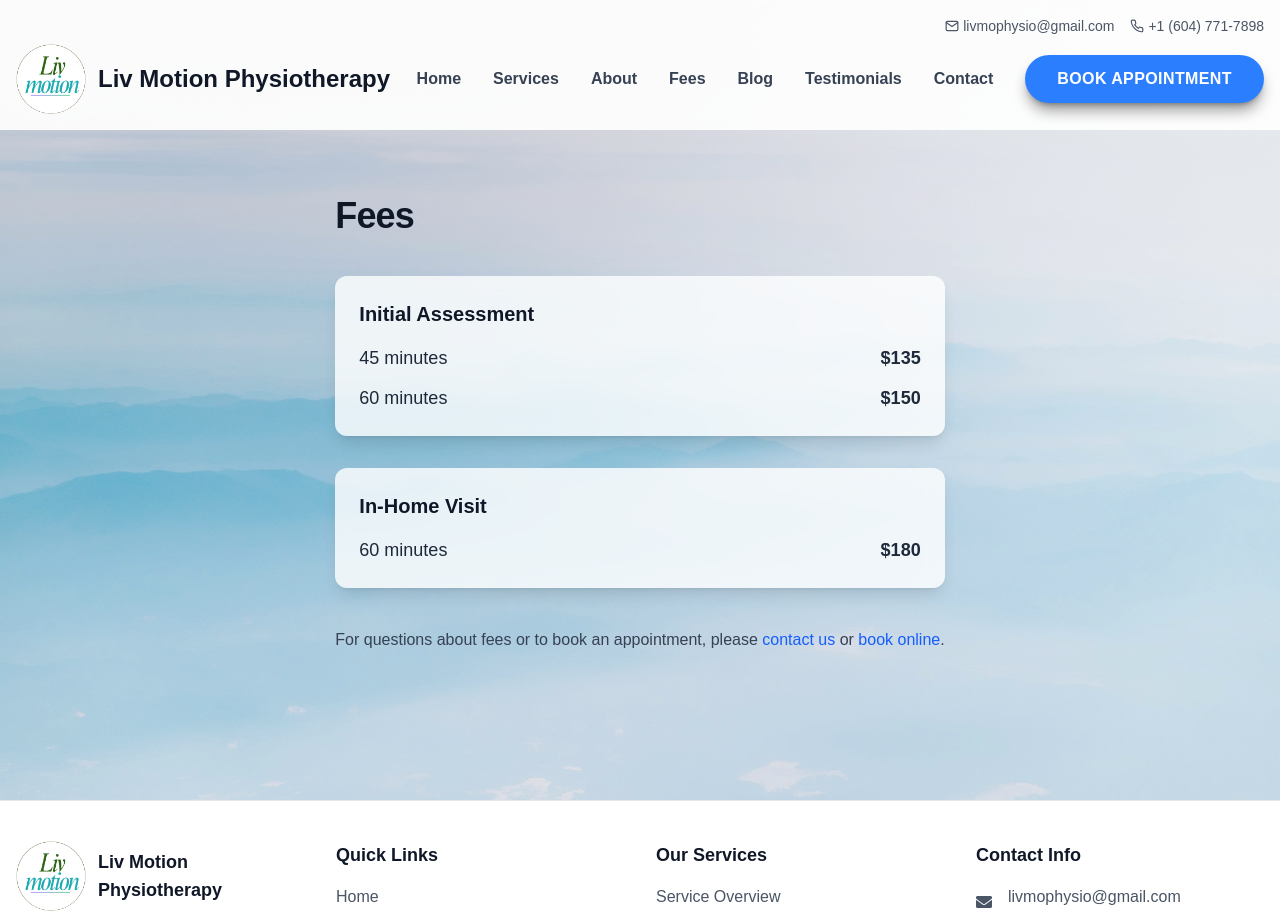
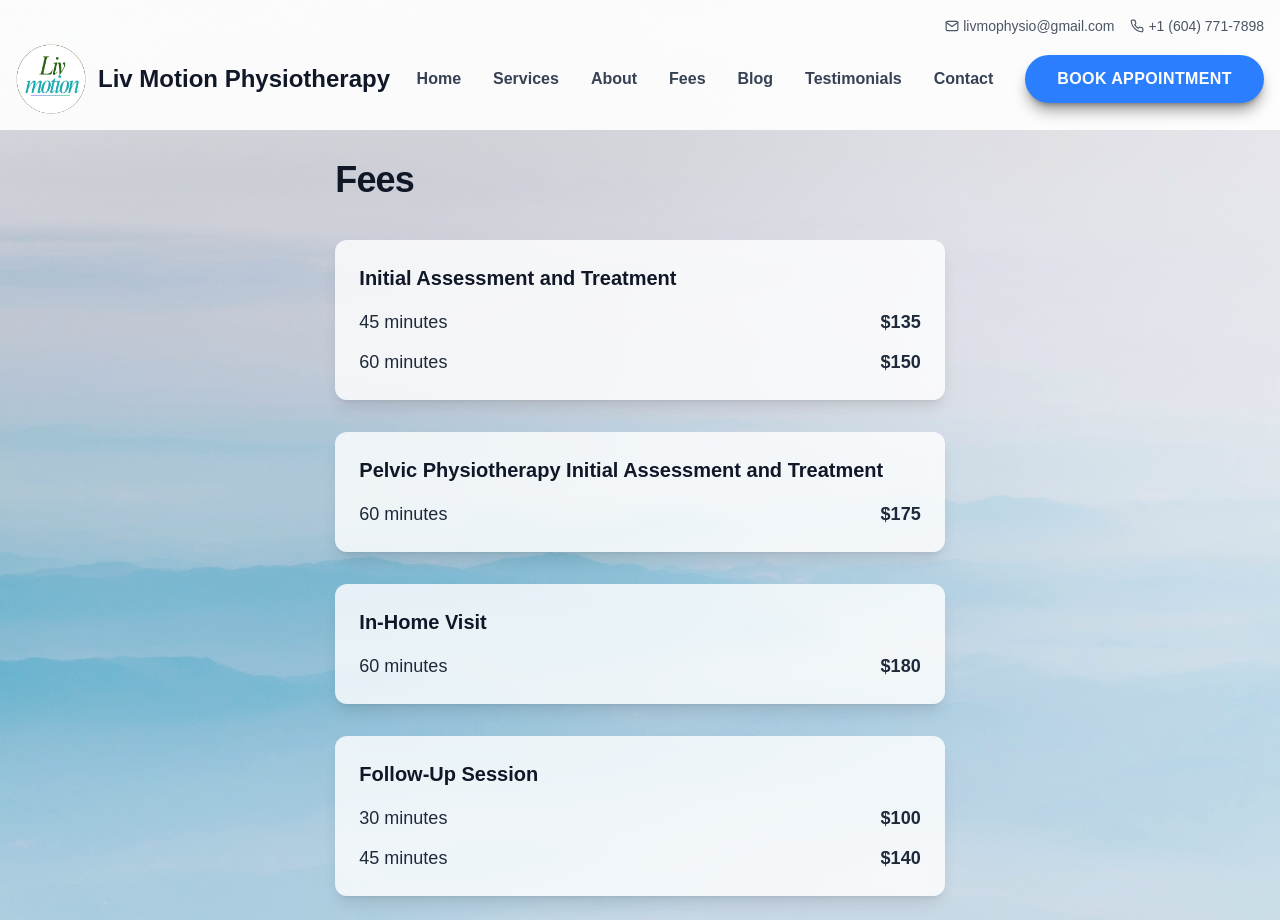
Before and after one commit to cher-kuo/cher-kuo.github.io, a Next.js app: page /fees in a window 1280 px wide. Shown: the top 920 px of the page. Built offline with nearby package versions, Linux system fonts and the light colour scheme.

Commit message:
Add fees and move Follow-Up Session to end of page

```diff
--- a/src/app/fees/page.tsx
+++ b/src/app/fees/page.tsx
@@ -37,7 +37,7 @@ export default function FeesPage() {
 
           <div className="space-y-8">
             <div className="rounded-xl bg-white/80 p-6 shadow-lg backdrop-blur-sm">
-              <h2 className="text-xl font-semibold text-gray-900 mb-4">Initial Assessment</h2>
+              <h2 className="text-xl font-semibold text-gray-900 mb-4">Initial Assessment and Treatment</h2>
               <ul className="space-y-3 text-lg text-gray-800">
                 <li className="flex justify-between">
                   <span>45 minutes</span>
@@ -51,11 +51,35 @@ export default function FeesPage() {
             </div>
 
             <div className="rounded-xl bg-white/80 p-6 shadow-lg backdrop-blur-sm">
+              <h2 className="text-xl font-semibold text-gray-900 mb-4">Pelvic Physiotherapy Initial Assessment and Treatment</h2>
+              <ul className="space-y-3 text-lg text-gray-800">
+                <li className="flex justify-between">
+                  <span>60 minutes</span>
+                  <span className="font-semibold">$175</span>
+                </li>
+              </ul>
+            </div>
+
+            <div className="rounded-xl bg-white/80 p-6 shadow-lg backdrop-blur-sm">
               <h2 className="text-xl font-semibold text-gray-900 mb-4">In-Home Visit</h2>
               <ul className="space-y-3 text-lg text-gray-800">
                 <li className="flex justify-between">
                   <span>60 minutes</span>
                   <span className="font-semibold">$180</span>
+                </li>
+              </ul>
+            </div>
+
+            <div className="rounded-xl bg-white/80 p-6 shadow-lg backdrop-blur-sm">
+              <h2 className="text-xl font-semibold text-gray-900 mb-4">Follow-Up Session</h2>
+              <ul className="space-y-3 text-lg text-gray-800">
+                <li className="flex justify-between">
+                  <span>30 minutes</span>
+                  <span className="font-semibold">$100</span>
+                </li>
+                <li className="flex justify-between">
+                  <span>45 minutes</span>
+                  <span className="font-semibold">$140</span>
                 </li>
               </ul>
             </div>
```
